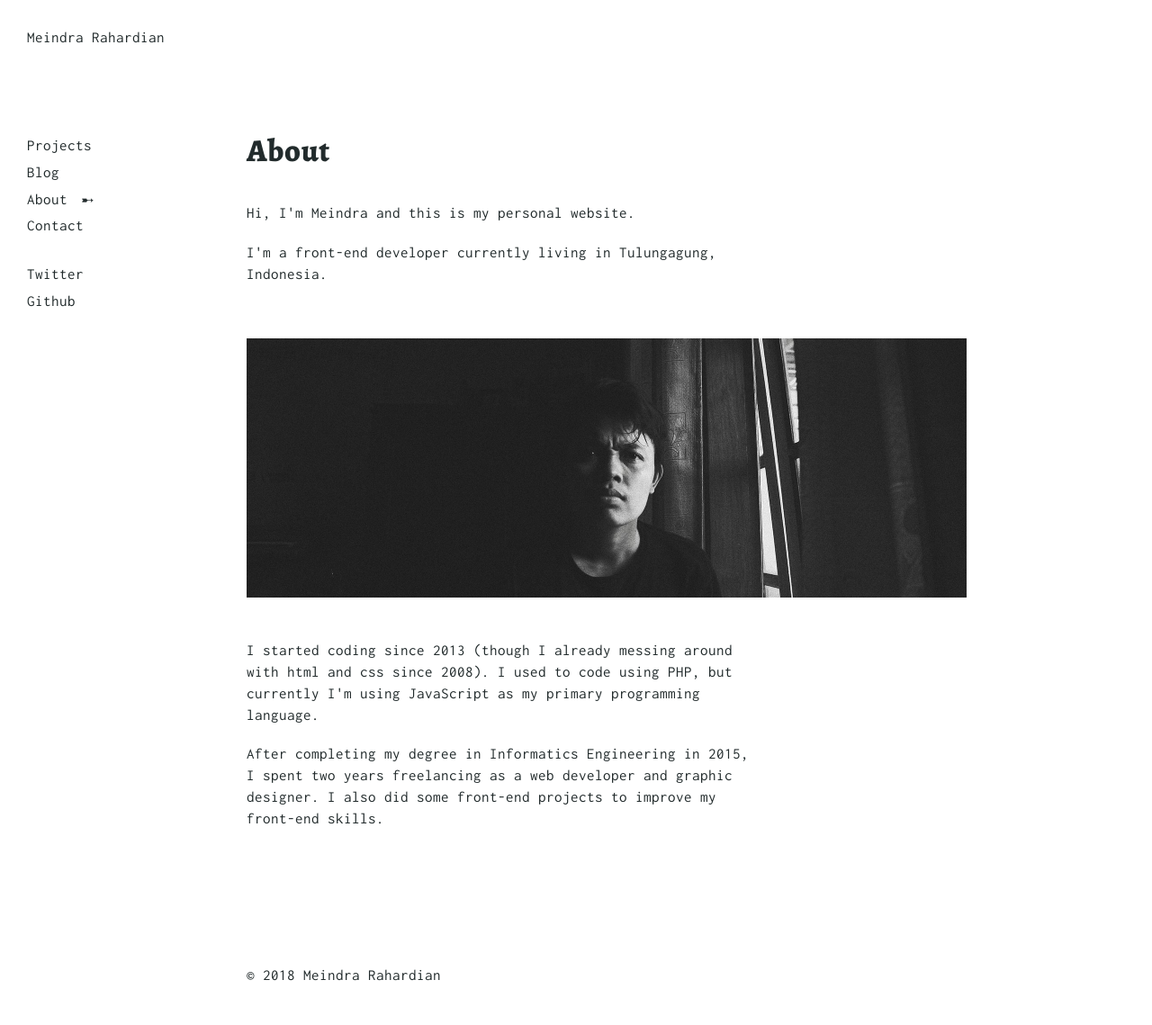
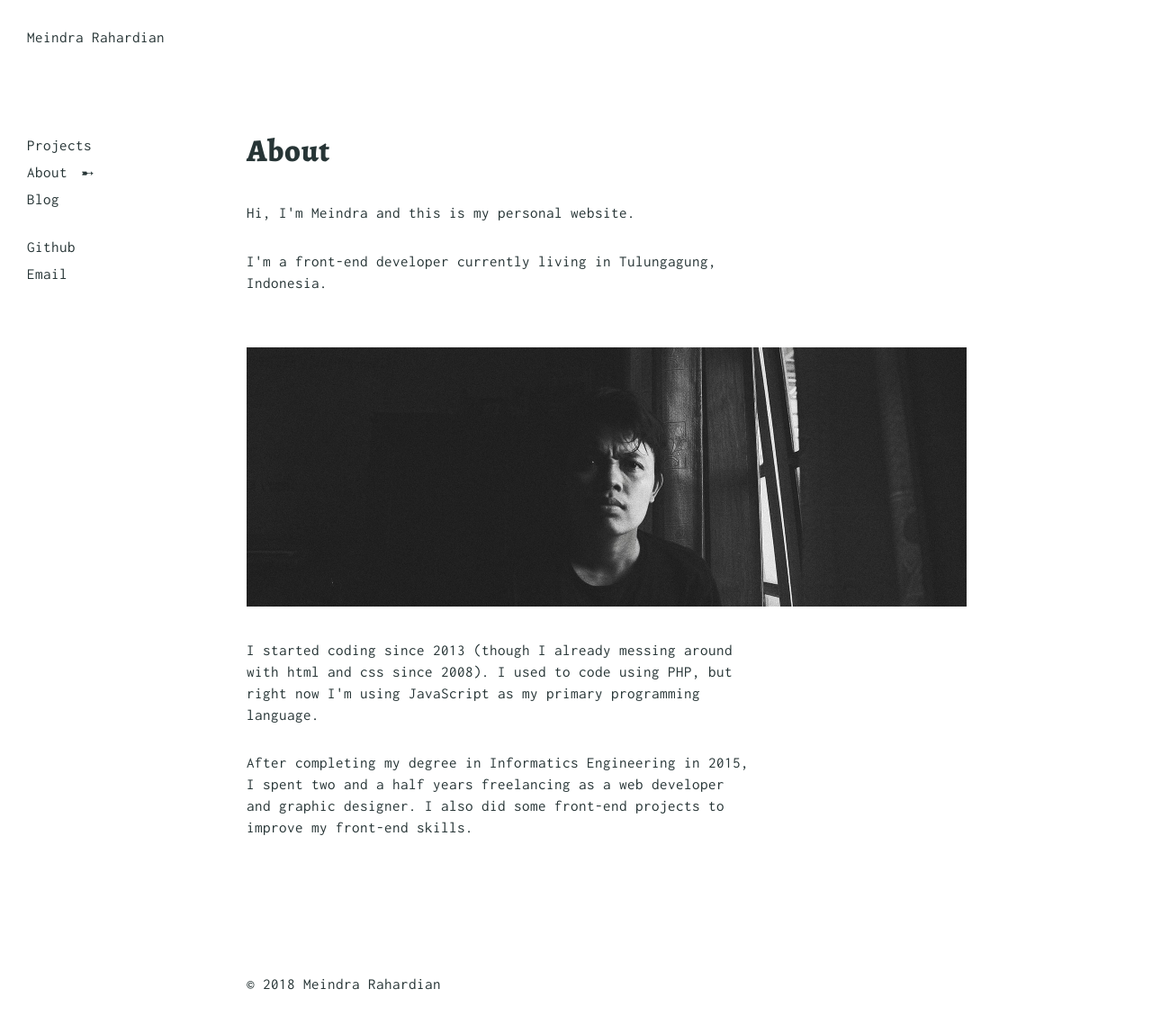
Before and after one commit to meindra/me, a Jekyll site: the page built from about.html, in a window 1280 px wide and 1165 px high. Shown: the top 1139 px of the window at 90% size. Built offline with Jekyll 4.4.1, drawn with Linux system fonts in a browser that asks for light colours.

Commit message:
nav update

```diff
--- a/_includes/nav.html
+++ b/_includes/nav.html
@@ -4,13 +4,10 @@
         <a href="{{ site.baseurl }}/" {% if page.url=='/' %} class="active" {% endif %}>Projects</a>
       </li>
       <li>
-        <a href="{{ site.baseurl }}/blog" {% if page.url=='/blog/' or page.is_post %} class="active" {% endif %}>Blog</a>
-      </li>
-      <li>
         <a href="{{ site.baseurl }}/about" {% if page.url=='/about/' %} class="active" {% endif %}>About</a>
       </li>
       <li>
-        <a href="{{ site.baseurl }}/contact" {% if page.url=='/contact/' %} class="active" {% endif %}>Contact</a>
+        <a href="{{ site.baseurl }}/blog" {% if page.url=='/blog/' or page.is_post %} class="active" {% endif %}>Blog</a>
       </li>
       <br>
     </ul>
@@ -18,10 +15,10 @@
   <nav class="links">
     <ul>
       <li>
-        <a href="https://twitter.com/{{ site.twitter }}" target="_blank" rel="noopenner noreferrer">Twitter</a>
+        <a href="https://github.com/{{ site.github }}" target="_blank" rel="noopener noreferrer">Github</a>
       </li>
       <li>
-        <a href="https://github.com/{{ site.github }}" target="_blank" rel="noopener noreferrer">Github</a>
+        <a href="mailto:{{ site.email }}">Email</a>
       </li>
     </ul>
   </nav>
--- a/_sass/_common.scss
+++ b/_sass/_common.scss
@@ -19,7 +19,7 @@ h3 {
 
 p {
   max-width: 70%;
-  margin-bottom: 2rem;
+  margin-bottom: 3rem;
 }
 
 a {
--- a/_sass/_layout.scss
+++ b/_sass/_layout.scss
@@ -75,11 +75,10 @@
   }
   .post {
     img {
-      margin: 4rem auto;
+      margin: 3rem auto;
     }
     a {
-      padding-bottom: 0.2rem;
-      @include hoverUnderscore;
+      @include hoverUnderscore();
       border-bottom: 1px dashed $light-grey;
     }
     ul, ol {
--- a/_sass/_variables.scss
+++ b/_sass/_variables.scss
@@ -1,3 +1,3 @@
 // Colors
-$dark: #222b2c;
+$dark: #273536;
 $light-grey: #859a9c;
--- a/about.html
+++ b/about.html
@@ -7,5 +7,5 @@ permalink: /about/
 <p>Hi, I'm Meindra and this is my personal website.</p>
 <p>I'm a front-end developer currently living in Tulungagung, Indonesia.</p>
 <img src="/images/about.jpg" alt="">
-<p>I started coding since 2013 (though I already messing around with html and css since 2008). I used to code using PHP, but currently I'm using JavaScript as my primary programming language.</p>
-<p>After completing my degree in Informatics Engineering in 2015, I spent two years freelancing as a web developer and graphic designer. I also did some front-end projects to improve my front-end skills.</p>
+<p>I started coding since 2013 (though I already messing around with html and css since 2008). I used to code using PHP, but right now I'm using JavaScript as my primary programming language.</p>
+<p>After completing my degree in Informatics Engineering in 2015, I spent two and a half years freelancing as a web developer and graphic designer. I also did some front-end projects to improve my front-end skills.</p>
```
Also changed, not shown: contact.html (deleted, +0 -7 lines).
